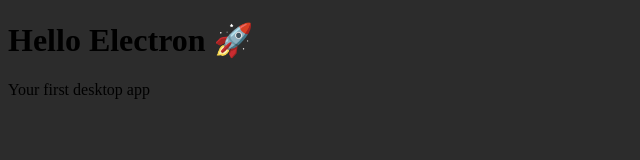
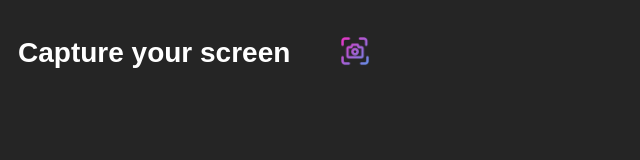
Before and after one commit to ankush-github-11/screen-capturer-electron-app, an Electron app: page src/renderer/index.html in a window 800 px wide. Shown: the whole page, without its empty margins (0-640 px from the left). Drawn offline with Linux system fonts and the light colour scheme.

Commit message:
Building the UI

```diff
--- a/src/renderer/index.html
+++ b/src/renderer/index.html
@@ -13,10 +13,14 @@
     />
     <link rel="stylesheet" href="./styles/styles.css">
 
-    <title>Electron App</title>
+    <title>Screen Capturer</title>
   </head>
   <body>
-    <h1>Hello Electron 🚀</h1>
-    <p>Your first desktop app</p>
+    <div class="main-div">
+      <h1>Capture your screen</h1>
+      <div>
+        <img class="main-logo" src="./assets/main-logo.png" alt="">
+      </div>
+    </div>
   </body>
 </html>
--- a/src/renderer/styles/styles.css
+++ b/src/renderer/styles/styles.css
@@ -1,3 +1,21 @@
 body{
-    background-color: rgb(44, 44, 44);
+    height: 100vh;
+    width: 100vw;
+    overflow: hidden;
+    background-color: rgb(37, 37, 37);
+    color: white;
+    font: 14px Arial, sans-serif;
 }
+.main-div{
+    height: fit-content;
+    width: fit-content;
+    background-color: rgb(37, 37, 37);
+    display: flex;
+    align-items: center;
+    gap: 50px;
+    padding: 10px;
+}
+.main-logo{
+    height: 30px;
+    width: 30px;
+}
```
